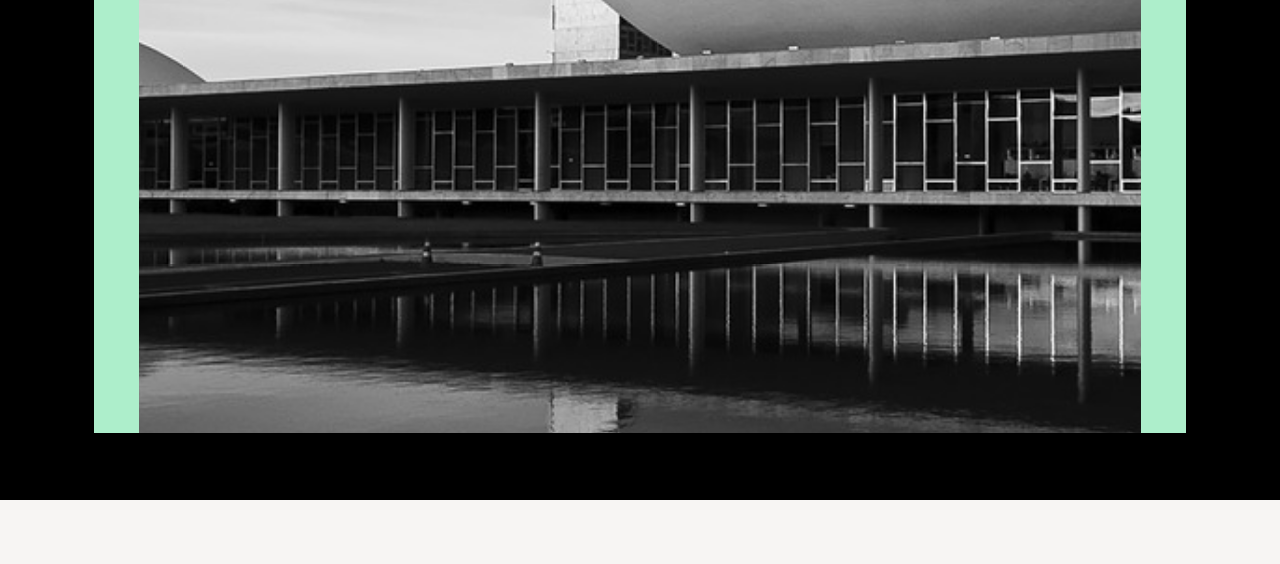
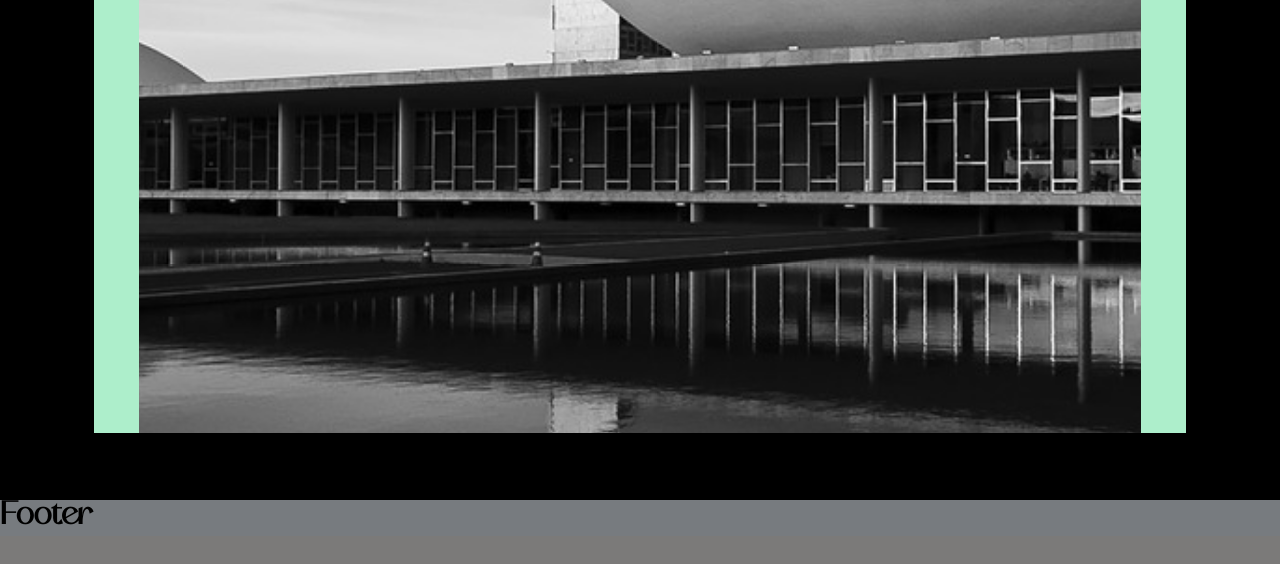
Before and after one commit to ccadran/Architecture-gallery, a Next.js app: page / in a window 1280 px wide. Shown: the part 10272-10836 px from the top of the page. Built offline with nearby package versions, Linux system fonts and the light colour scheme.

Commit message:
create footer

```diff
--- a/src/app/components/Content/content.module.scss
+++ b/src/app/components/Content/content.module.scss
@@ -5,5 +5,5 @@
   background-color: rgb(0, 0, 0);
   color: white;
   padding-top: 50vh;
-  margin-bottom: 100vh;
+  // margin-bottom: 100vh;
 }
--- /dev/null
+++ b/src/app/components/Footer/Footer.jsx
@@ -0,0 +1,13 @@
+import styles from "./footer.module.scss";
+import { motion, useScroll, useTransform } from "framer-motion";
+
+export default function Footer() {
+  return (
+    <div className={styles.footerContainer}>
+      <div className={styles.footer}>
+        <h1>Footer</h1>
+      </div>
+      <div className={styles.footerTransition}></div>
+    </div>
+  );
+}
--- /dev/null
+++ b/src/app/components/Footer/footer.module.scss
@@ -0,0 +1,15 @@
+.footerContainer {
+  height: 100vh;
+  position: relative;
+  .footer {
+    background-color: aliceblue;
+  }
+  .footerTransition {
+    background-color: black;
+    position: absolute;
+    height: 100vh;
+    width: 100vw;
+    top: 0;
+    opacity: 0.5;
+  }
+}
--- a/src/app/page.jsx
+++ b/src/app/page.jsx
@@ -10,6 +10,7 @@ import Content from "./components/Content/Content";
 import gsap from "gsap";
 import { useEffect, useState } from "react";
 import Lenis from "@studio-freight/lenis";
+import Footer from "./components/Footer/Footer";
 
 export default function Home() {
   useEffect(() => {
@@ -26,6 +27,7 @@ export default function Home() {
       <HeroSlider />
       <Description />
       <Content />
+      <Footer />
     </main>
   );
 }
```
